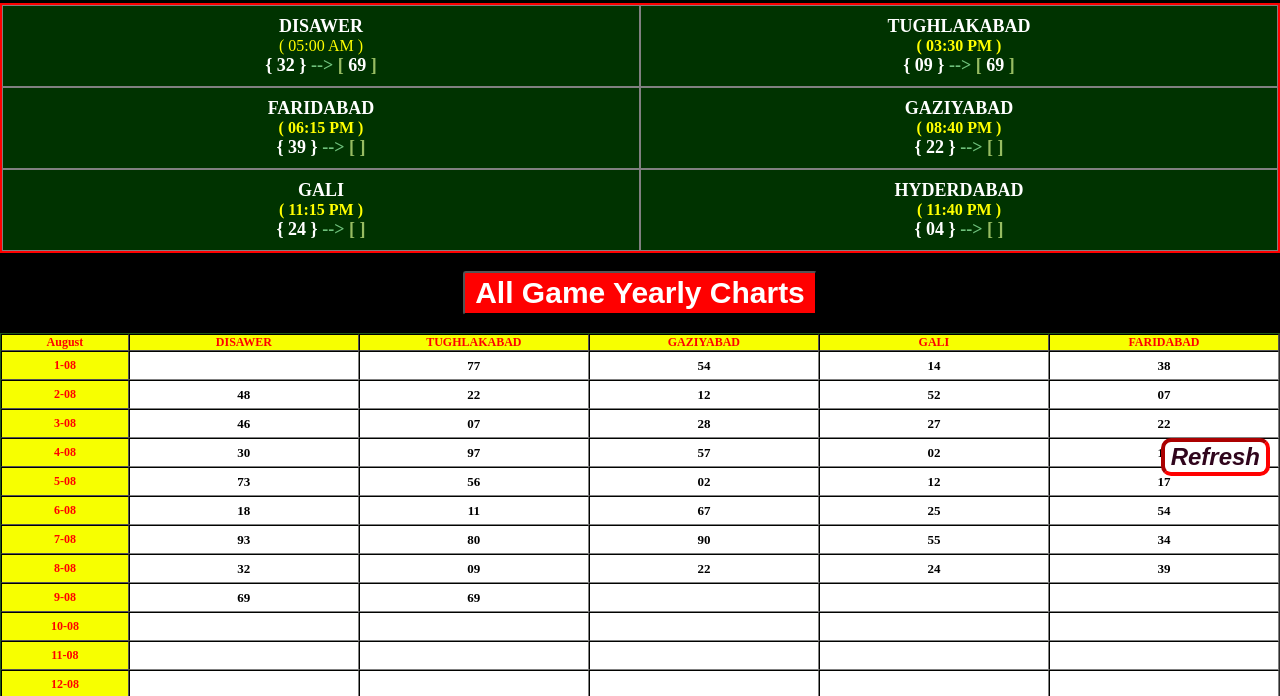
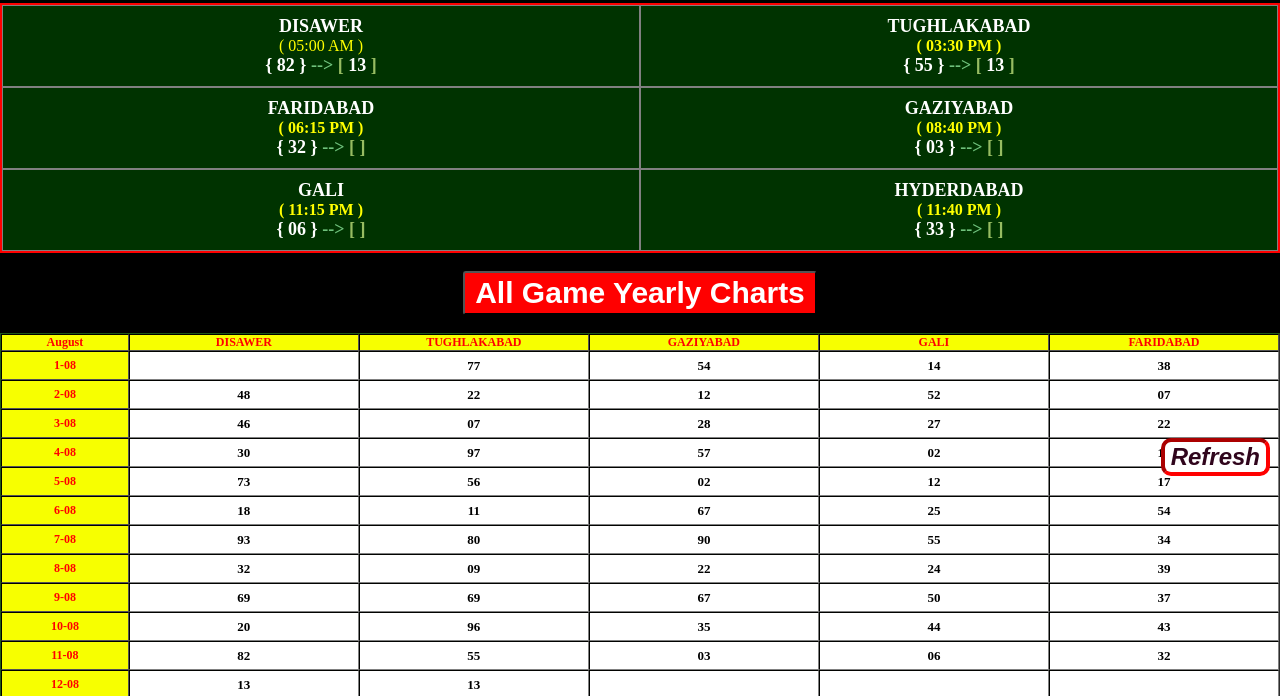
Before and after one commit to deal2504share1/tughlakabadsite, a plain HTML site: page index.html in a window 1280 px wide. Shown: the part 254-950 px from the top of the page. Drawn offline with Linux system fonts and the light colour scheme.

Commit message:
Update index.html

```diff
--- a/index.html
+++ b/index.html
@@ -81,7 +81,7 @@
                     <br>
 
                        <b class="blink_me" style="font-size:40px;color:#F7FF00 ;">
-                         69
+                         13
                       </b>
 
                                        <br>
@@ -103,8 +103,8 @@
                         <font style="color:yellow" class="time-font">(
                             05:00 AM )<br></font></div><font style="color:yellow" class="time-font">
                             <font size="4.5"><b style="color:#fff"> {
-                                        32 } <span style="color:#6fc27c"> --> </span> <span style="color:#97BC62FF"> [ </span>
-                                </span>   69 <span style="color:#97BC62FF"> ] </span>
+                                         82 } <span style="color:#6fc27c"> --> </span> <span style="color:#97BC62FF"> [ </span>
+                                </span>   13 <span style="color:#97BC62FF"> ] </span>
                             </b></font><b style="color:#fff">
                             <font=color="white">
 
@@ -121,8 +121,8 @@
                         <font style="color:yellow" class="time-font">(
                             03:30 PM )<br></font></div><font style="color:yellow" class="time-font">
                             <font size="4.5"><b style="color:#fff"> {
-                                        09 } <span style="color:#6fc27c"> --> </span> <span style="color:#97BC62FF"> [
-                                </span> 69  </span> <span style="color:#97BC62FF"> ] </span>
+                                        55 } <span style="color:#6fc27c"> --> </span> <span style="color:#97BC62FF"> [
+                                </span> 13  </span> <span style="color:#97BC62FF"> ] </span>
                             </b></font><b style="color:#fff">
                             <font=color="white">
 
@@ -139,7 +139,7 @@
                         <font style="color:yellow" class="time-font">(
                             06:15 PM )<br></font></div><font style="color:yellow" class="time-font">
                             <font size="4.5"><b style="color:#fff"> {
-                                             39 } <span style="color:#6fc27c"> --> </span> <span style="color:#97BC62FF"> [
+                                             32 } <span style="color:#6fc27c"> --> </span> <span style="color:#97BC62FF"> [
                                 </span>  <span style="color:#97BC62FF"> ] </span>
                             </b></font><b style="color:#fff">
                             <font=color="white">
@@ -157,7 +157,7 @@
                         <font style="color:yellow" class="time-font">(
                             08:40 PM )<br></font></div><font style="color:yellow" class="time-font">
                             <font size="4.5"><b style="color:#fff"> {
-                                      22 } <span style="color:#6fc27c"> --> </span> <span style="color:#97BC62FF"> [ </span>
+                                      03 } <span style="color:#6fc27c"> --> </span> <span style="color:#97BC62FF"> [ </span>
                                </span>   <span style="color:#97BC62FF"> ] </span>
                             </b></font><b style="color:#fff">
                             <font=color="white">
@@ -176,7 +176,7 @@
                         <font style="color:yellow" class="time-font">(
                             11:15 PM )<br></font></div><font style="color:yellow" class="time-font">
                             <font size="4.5"><b style="color:#fff"> {
-                                          24 }
+                                          06 }
                                 <span style="color:#6fc27c"> --> </span> <span style="color:#97BC62FF"> [ </span>
                                 </span>  <span style="color:#97BC62FF">  ] </span>
                             </b></font><b style="color:#fff">
@@ -194,7 +194,7 @@
                         <font style="color:yellow" class="time-font">(
                             11:40 PM )<br></font></div><font style="color:yellow" class="time-font">
                             <font size="4.5"><b style="color:#fff"> {
-                                         04 } <span style="color:#6fc27c"> --> </span> <span style="color:#97BC62FF"> [
+                                         33 } <span style="color:#6fc27c"> --> </span> <span style="color:#97BC62FF"> [
                                 </span>    </span> <span style="color:#97BC62FF"> ] </span>
                             </b></font><b style="color:#fff">
                             <font=color="white">
@@ -337,41 +337,41 @@
                                                                                          </td>
                                                            <td>69
                                                                                          </td>
-                                                           <td>
-                                                                                         </td>
-                                                           <td>
-                                                                                         </td>
-                                                           <td>
+                                                           <td>67
+                                                                                         </td>
+                                                           <td>50
+                                                                                         </td>
+                                                           <td>37
                                                                                         </td>
                                                        </tr><tr class="tr1"> <td height="29" style="border-color:black;background-color:#F7FF00;color:black;">
          <span class="fon" style="font-size:12px;color:#FF0000">10-08</span></td>
-                                                          <td>
-                                                                                         </td>
-                                                           <td>
-                                                                                         </td>
-                                                           <td>
+                                                          <td>20
+                                                                                         </td>
+                                                           <td>96
+                                                                                         </td>
+                                                           <td>35
                                                                                         </td>
-                                                           <td>
-                                                                 </td>
-                                                           <td>
+                                                           <td>44
+                                                                 </td>
+                                                           <td>43
                                                                                         </td>
                                                        </tr><tr class="tr1"> <td height="29" style="border-color:black;background-color:#F7FF00;color:black;">
          <span class="fon" style="font-size:12px;color:#FF0000">11-08</span></td>
-                                                          <td>
-                                                               </td>
-                                                           <td>
-                                                                </td>
-                                                           <td>
-                                                                 </td>
-                                                           <td>
-                                                               </td>
-                                                           <td>
+                                                          <td>82
+                                                               </td>
+                                                           <td>55
+                                                                </td>
+                                                           <td>03
+                                                                 </td>
+                                                           <td>06
+                                                               </td>
+                                                           <td>32
                                                               </td>
                                                        </tr><tr class="tr1"> <td height="29" style="border-color:black;background-color:#F7FF00;color:black;">
          <span class="fon" style="font-size:12px;color:#FF0000">12-08</span></td>
-                                                          <td>
+                                                          <td>13
                                                              </td>
-                                                           <td>
+                                                           <td>13
                                                             </td>
                                                            <td>
                                                          </td>
```
